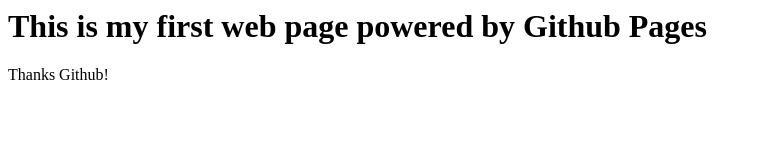
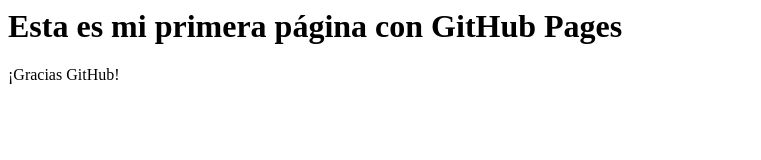
Before and after one commit to Ladydi7/Wonderwomen, a plain HTML site: page index.html in a window 1280 px wide. Shown: the whole page, without its empty margins (0-761 px from the left). Drawn offline with Linux system fonts and the light colour scheme.

Commit message:
Update index.html
Se modifico a español

```diff
--- a/index.html
+++ b/index.html
@@ -1,6 +1,4 @@
 <html>
-<h1> This is my first web page powered by Github Pages </h1>
-
-Thanks Github!
-
-<html>
+<h1> Esta es mi primera página con GitHub Pages </h1>
+<p>¡Gracias GitHub!</p>
+</html>
```
